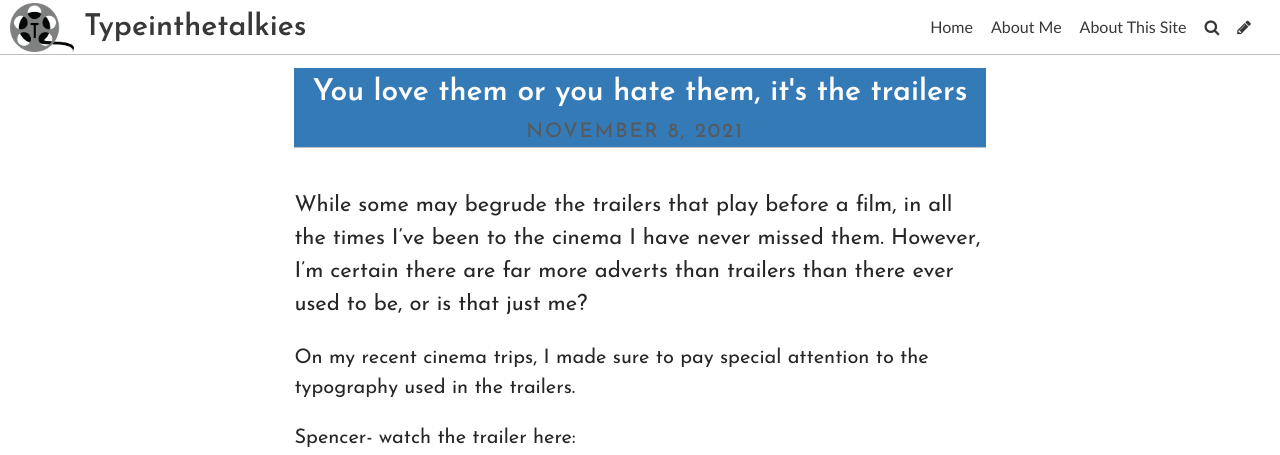
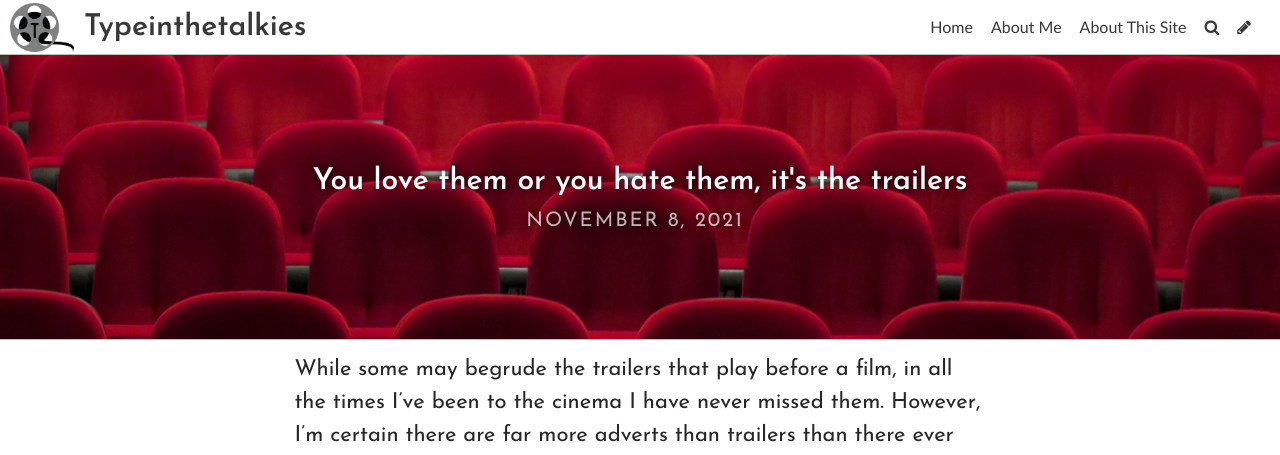
Before and after one commit to laurenlouisap/typography, a Jekyll site: the page built from _posts/2021-11-08-you-love-them-or-you-hate-them-its-the-trailers.md, in a window 1280 px wide. Shown: the top 455 px of the page. Built offline with Jekyll 4.4.1, drawn with Linux system fonts in a browser that asks for light colours; some web fonts are replaced; some of the changed text lies outside the part shown.

Commit message:
Update Post “2021-11-08-you-love-them-or-you-hate-them-its-the-trailers”

```diff
--- a/_posts/2021-11-08-you-love-them-or-you-hate-them-its-the-trailers.md
+++ b/_posts/2021-11-08-you-love-them-or-you-hate-them-its-the-trailers.md
@@ -2,6 +2,7 @@
 layout: post
 title: You love them or you hate them, it's the trailers
 date: 2021-11-08T16:56:53.593Z
+image: ../uploads/denise-jans-unsplash.jpg
 title_color: "#ffffff"
 comments: false
 tags:
@@ -10,8 +11,6 @@ tags:
   - Publishing
   - Fonts
 ---
-
-
 While some may begrude the trailers that play before a film, in all the times I've been to the cinema I have never missed them. However, I'm certain there are far more adverts than trailers than there ever used to be, or is that just me?
 
 On my recent cinema trips, I made sure to pay special attention to the typography used in the trailers.
```
Also changed, not shown: other parts of _posts/2021-11-08-you-love-them-or-you-hate-them-its-the-trailers.md (+2 -0 lines).
